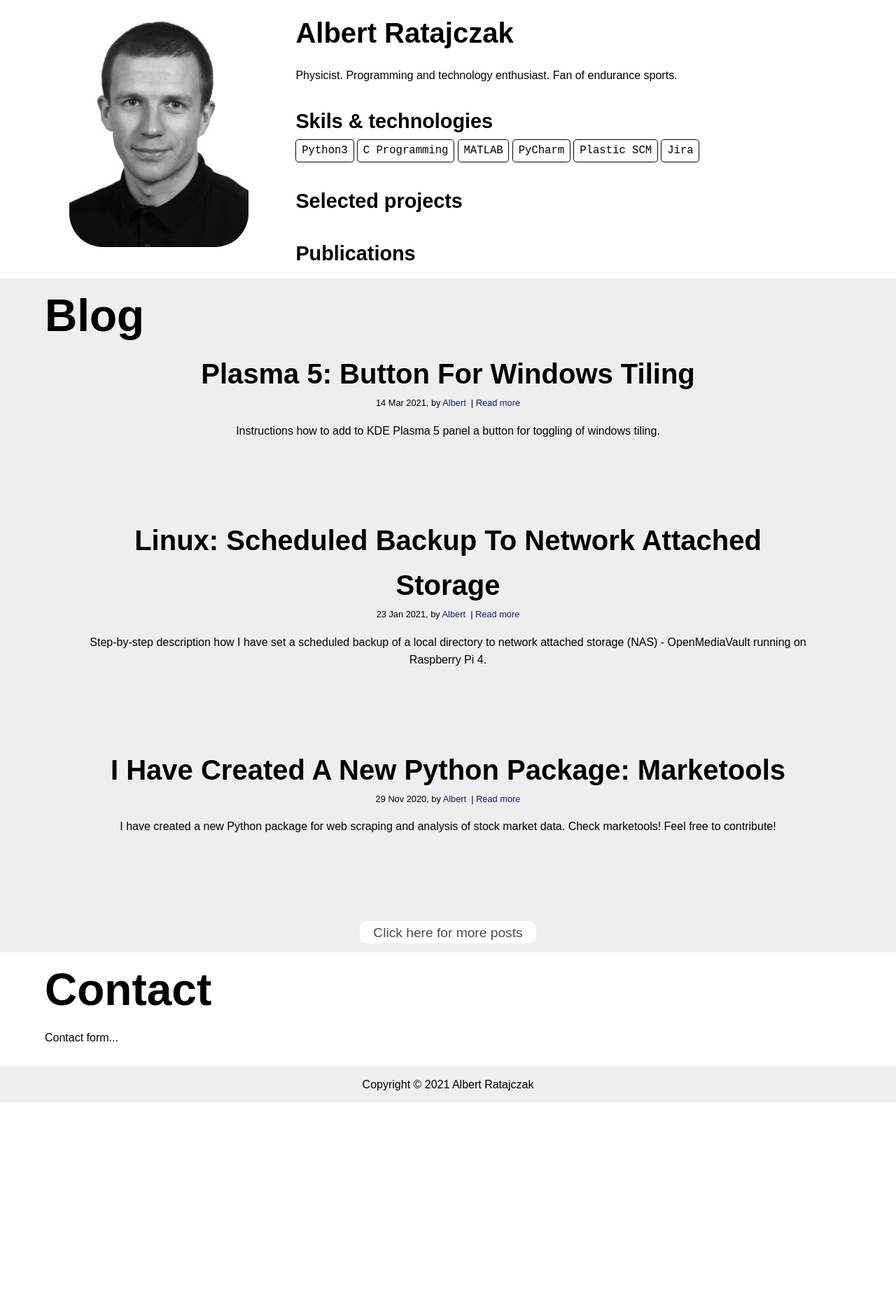
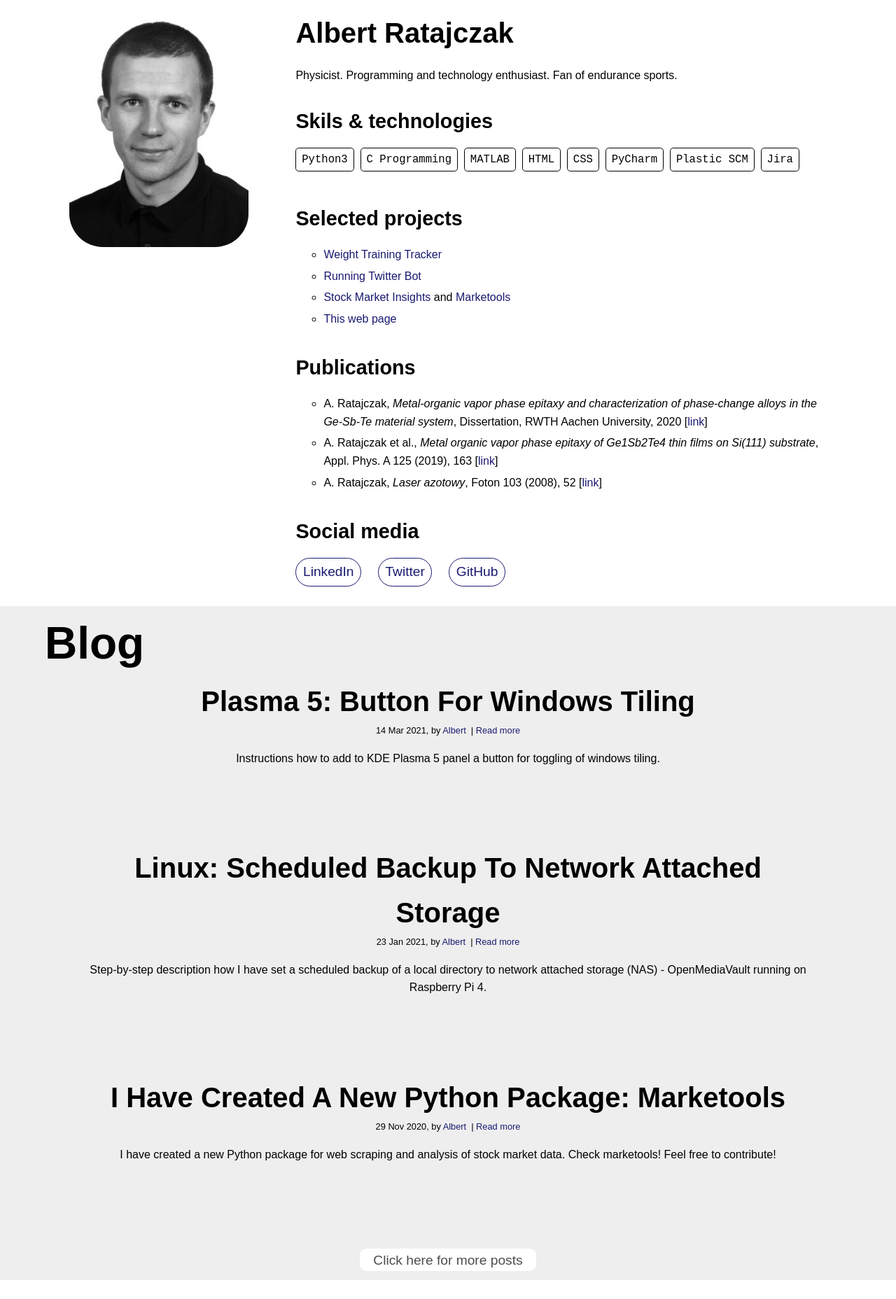
Before and after one commit to AlbertRtk/albertrtk.github.io, a Jekyll site: the page built from index.html, in a window 1280 px wide. Shown: the part 1003-2859 px from the top of the page at 70% size. Built offline with Jekyll 4.4.1, drawn with Linux system fonts in a browser that asks for light colours; before the commit the page ends 2578 px from its top, so only the background shows below that.

Commit message:
about up

```diff
--- a/_sass/main.scss
+++ b/_sass/main.scss
@@ -185,6 +185,10 @@ h1.section-title {
   padding: 0em 2em;
 }
 
+ul.projects {
+  list-style-type: circle;
+}
+
 .centered {
   text-align: center;
   padding: 0px 0px 0px 0px;
@@ -212,8 +216,20 @@ h1.section-title {
   border-width: 0.1em;
   border-radius: 0.3em;
   padding: 0.2em 0.5em;
-  margin: 0.2em 0em;
+  margin-right: 0.3em;
+  // margin: 0.2em 0em;
   display:inline-block;
+}
+
+.social {
+  font-size: 1.2em;
+  border-style: solid;
+  border-width: 0.1em;
+  border-radius: 1.2em;
+  padding: 0.2em 0.5em;
+  margin: 0.8em 1em 0.8em 0em;
+  display:inline-block;
+
 }
 
 .post-date {
--- a/index.html
+++ b/index.html
@@ -46,14 +46,33 @@ title: Home
       <p class="skill">Python3</p>
       <p class="skill">C Programming</p>
       <p class="skill">MATLAB</p>
+      <p class="skill">HTML</p>
+      <p class="skill">CSS</p>
       <p class="skill">PyCharm</p>
       <p class="skill">Plastic SCM</p>
       <p class="skill">Jira</p>
       <!-- <p class="skill">MOVPE</p> -->
 
       <p class="sub-sub-title">Selected projects</p>
+      <ul class="projects">
+        <li><a href="https://albertrtk.github.io/weight_training_tracker/">Weight Training Tracker</a></li>
+        <li><a href="https://github.com/AlbertRtk/running_twitter_bot">Running Twitter Bot</a></li>
+        <li><a href="https://albertrtk.github.io/stock_market_insights/">Stock Market Insights</a> and <a href="hhttps://albertrtk.github.io/marketools/">Marketools</a></li>
+        <li><a href="https://github.com/AlbertRtk/albertrtk.github.io">This web page</a></li>
+      </ul>
+
 
       <p class="sub-sub-title">Publications</p>
+      <ul class="projects">
+        <li>A. Ratajczak, <i>Metal-organic vapor phase epitaxy and characterization of phase-change alloys in the Ge-Sb-Te material system</i>, Dissertation, RWTH Aachen University, 2020 [<a href="https://publications.rwth-aachen.de/record/792806">link</a>]</li>
+        <li>A. Ratajczak et al., <i>Metal organic vapor phase epitaxy of Ge1Sb2Te4 thin films on Si(111) substrate</i>, Appl. Phys. A 125 (2019), 163 [<a href="https://link.springer.com/article/10.1007/s00339-019-2465-4">link</a>]</li>
+        <li>A. Ratajczak, <i>Laser azotowy</i>, Foton 103 (2008), 52 [<a href="http://www.foton.if.uj.edu.pl/documents/12579485/37ff0591-386c-44da-999b-084d3c6e8963">link</a>]</li>
+      </ul>
+
+      <p class="sub-sub-title">Social media</p>
+      <a href="" class="social">LinkedIn</a>
+      <a href="" class="social">Twitter</a>
+      <a href="" class="social">GitHub</a>
 
     </div>
   </div>
```
Also changed, not shown: 3 other files.
